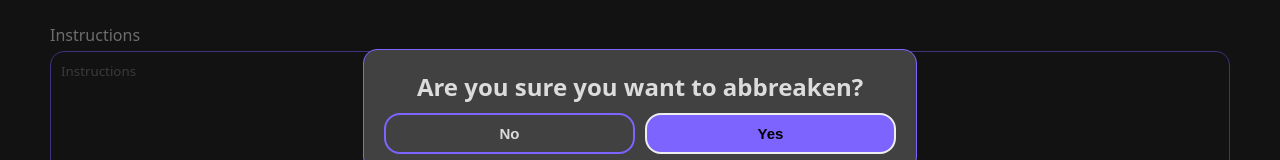
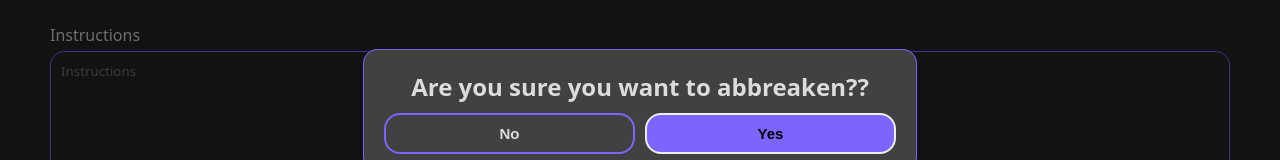
Before and after one commit to zoiska/DishCord, a React (Vite) app: page /create-recipe in a window 1280 px wide. Both pictures are taken after a click on the button 320 px from the left and 777 px from the top of the page. Shown: the part 290-450 px from the top of the page. Built offline with nearby package versions, Linux system fonts and the light colour scheme; no server answers.

Commit message:
added cancel popup

```diff
--- a/src/pages/CreateRecipe/CreateRecipe.jsx
+++ b/src/pages/CreateRecipe/CreateRecipe.jsx
@@ -135,7 +135,7 @@ function CreateRecipe() {
       {showPopup && (
         <div className="popup-overlay">
           <div className="popup">
-            <h2>Are you sure you want to abbreaken?</h2>
+            <h2>Are you sure you want to abbreaken??</h2>
             <div className="popup-buttons">
               <button className="popup-cancel-buttons secondary-button" onClick={handleNo}>
                 No
```
